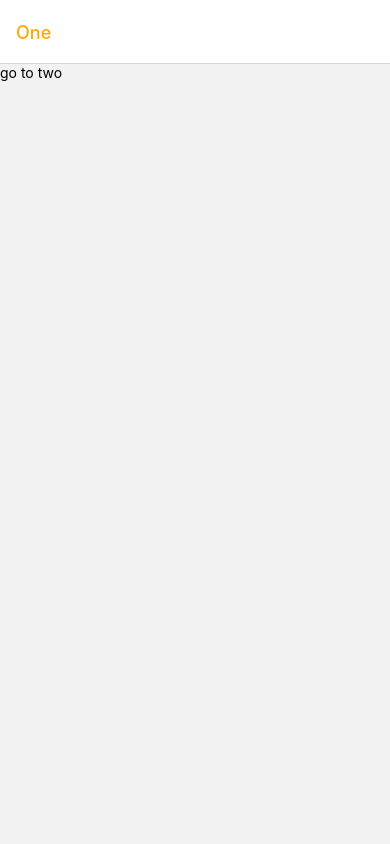
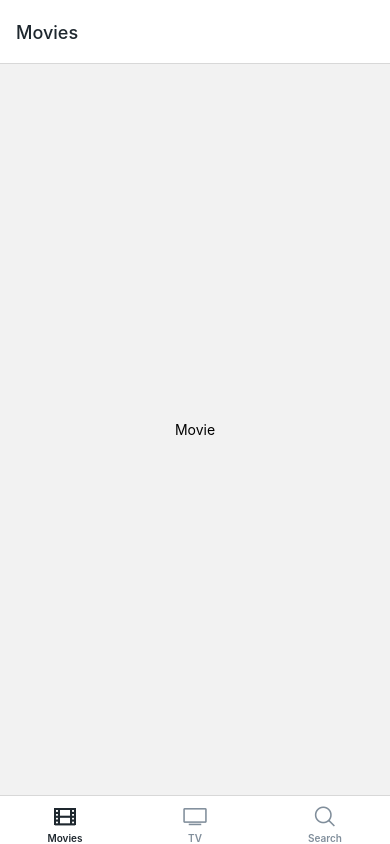
Before and after one commit to Cheol-Cheol/rn-noovies, a React Native app: screen / in a window 390 px wide. Built offline with nearby package versions, Linux system fonts and the light colour scheme.

Commit message:
✏️ Stacks and Tabs 결합

```diff
--- a/App.js
+++ b/App.js
@@ -5,8 +5,7 @@ import { useAssets } from "expo-asset";
 import { Ionicons } from "@expo/vector-icons";
 import * as Font from "expo-font";
 import { NavigationContainer } from "@react-navigation/native";
-import Tabs from "./navigation/Tabs";
-import Stack from "./navigation/Stack";
+import Root from "./navigation/Root";
 
 export default function App() {
   const [appIsReady, setAppIsReady] = useState(false);
@@ -43,7 +42,7 @@ export default function App() {
 
   return (
     <NavigationContainer>
-      <Stack />
+      <Root />
     </NavigationContainer>
   );
 }
--- /dev/null
+++ b/navigation/Root.js
@@ -0,0 +1,15 @@
+import React from "react";
+import { createNativeStackNavigator } from "@react-navigation/native-stack";
+import Tabs from "./Tabs";
+import Stack from "./Stack";
+
+const Nav = createNativeStackNavigator();
+
+const Root = () => (
+  <Nav.Navigator screenOptions={{ presentation: "modal", headerShown: false }}>
+    <Nav.Screen name="Tabs" component={Tabs} />
+    <Nav.Screen name="Stack" component={Stack} />
+  </Nav.Navigator>
+);
+
+export default Root;
--- a/navigation/Stack.js
+++ b/navigation/Stack.js
@@ -15,9 +15,9 @@ const ScreenTwo = ({ navigation: { navigate } }) => (
   </TouchableOpacity>
 );
 
-const ScreenThree = ({ navigation: { setOptions } }) => (
-  <TouchableOpacity onPress={() => setOptions({ title: "Hello!" })}>
-    <Text>Change Title</Text>
+const ScreenThree = ({ navigation: { navigate } }) => (
+  <TouchableOpacity onPress={() => navigate("Tabs", { screen: "Search" })}>
+    <Text>Go to Search</Text>
   </TouchableOpacity>
 );
 
--- a/navigation/Tabs.js
+++ b/navigation/Tabs.js
@@ -1,7 +1,7 @@
 import React from "react";
 import { View, Text } from "react-native";
 import { createBottomTabNavigator } from "@react-navigation/bottom-tabs";
-import Movies from "../screens/Movie";
+import Movies from "../screens/Movies";
 import Tv from "../screens/Tv";
 import Search from "../screens/Search";
 import { useColorScheme } from "react-native";
--- a/screens/Movie.js
+++ /dev/null
@@ -1,10 +0,0 @@
-import React from "react";
-import { View, Text } from "react-native";
-
-const Movie = () => (
-  <View style={{ flex: 1, justifyContent: "center", alignItems: "center" }}>
-    <Text>Movie</Text>
-  </View>
-);
-
-export default Movie;
--- /dev/null
+++ b/screens/Movies.js
@@ -0,0 +1,13 @@
+import React from "react";
+import { View, Text, TouchableOpacity } from "react-native";
+
+const Movies = ({ navigation: { navigate } }) => (
+  <TouchableOpacity
+    onPress={() => navigate("Stack", { screen: "Three" })}
+    style={{ flex: 1, justifyContent: "center", alignItems: "center" }}
+  >
+    <Text>Movie</Text>
+  </TouchableOpacity>
+);
+
+export default Movies;
```
